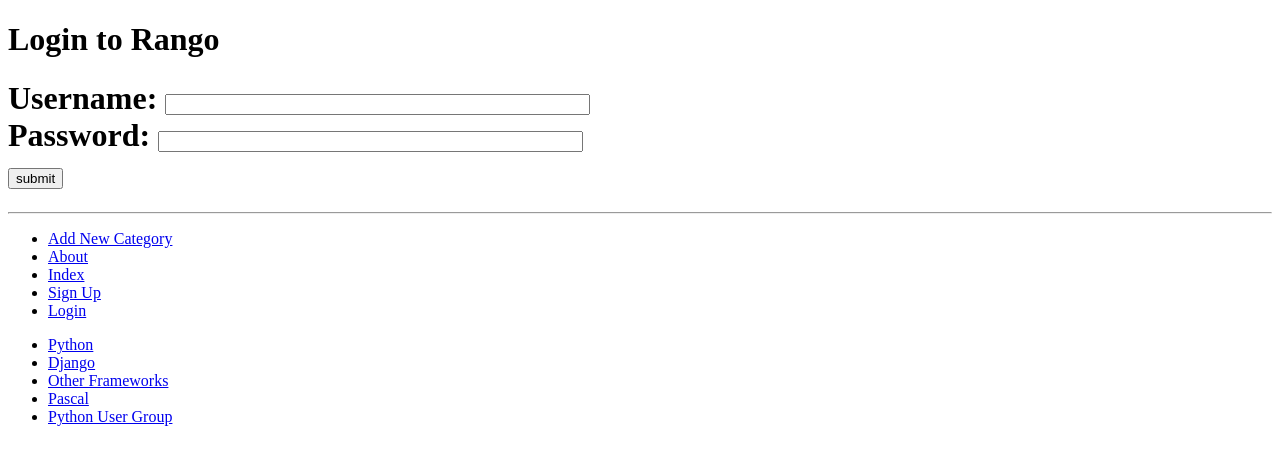
After one commit to 2260181h/tango_with_django_project, a Django app: page /rango/login/ in a window 1280 px wide. The commit adds this page. Shown: the top 465 px of the page. Run offline with Django 3.2, Linux system fonts and the light colour scheme; data comes from the database, SQL or seed files in the repository; both versions use the stored data as it was after the commit.

Commit message:
Chapter 9 BETA

```diff
--- a/rango/urls.py
+++ b/rango/urls.py
@@ -5,7 +5,18 @@ urlpatterns = [
     url(r'^$', views.index, name='index'),
     url(r'^about/$', views.about, name='about'),
     url(r'^add_category/$', views.add_category, name='add_category'),
-    url(r'^category/(?P<category_name_slug>[\w\-]+)/add_page/$', views.add_page, name='add_page"'),
+
+    url(r'^category/(?P<category_name_slug>[\w\-]+)/add_page/$',
+    	views.add_page, name='add_page'),
+
     url(r'^category/(?P<category_name_slug>[\w\-]+)/$',
         views.show_category, name='show_category'),
+
+    url(r'^register/$', views.register, name='register'),
+
+    url(r'^login/$', views.user_login, name='login'),
+
+    url(r'restricted/', views.restricted, name='restricted'),
+
+    url(r'^logout/$', views.user_logout, name='logout'),
 ]
--- a/rango/views.py
+++ b/rango/views.py
@@ -2,6 +2,12 @@ from rango.forms import CategoryForm
 from rango.forms import PageForm
 from django.shortcuts import render
 from rango.models import Category,Page
+from rango.forms import UserForm, UserProfileForm
+from django.contrib.auth import authenticate, login
+from django.http import HttpResponseRedirect, HttpResponse
+from django.core.urlresolvers import reverse
+from django.contrib.auth.decorators import login_required
+from django.contrib.auth import logout
 
 from django.http import HttpResponse
 
@@ -63,3 +69,68 @@ def add_page(request, category_name_slug):
             print(form.errors)
     context_dict = {'form':form, 'category':category}
     return render(request, 'rango/add_page.html', context_dict)
+
+
+def register(request):
+    registered = False
+    if request.method == 'POST':
+        user_form = UserForm(data=request.POST)
+        profile_form = UserProfileForm(data=request.POST)
+
+        if user_form.is_valid() and profile_form.is_valid():
+            user = user_form.save()
+
+            user.set_password(user.password)
+            user.save()
+
+            profile = profile_form.save(commit=False)
+            profile.user = user
+
+            if 'picture' in request.FILES:
+                profile.picture = request.FILES['picture']
+
+            profile.save()
+
+            registered = True
+        else:
+            print(user_form.errors, profile_form.errors)
+
+    else:
+        user_form = UserForm()
+        profile_form = UserProfileForm()
+
+    return render(request,
+                     'rango/register.html',
+                    {'user_form': user_form,
+                     'profile_form':profile_form,
+                     'registered': registered})
+
+
+def user_login(request):
+    if request.method =='POST':
+        username = request.POST.get('username')
+        password = request.POST.get('password')
+
+        user = authenticate(username=username, password=password)
+
+        if user:
+            if user.is_active:
+                login(request, user)
+                return HttpResponseRedirect(reverse('index'))
+            else:
+                return HttpResponse("Your Rango account is disabled.")
+        else:
+            print("Invalid login details: {0}, {1}".format(username, password))
+            return HttpResponse("Invalid login details supplied.")
+    else:
+        return render(request, 'rango/login.html', {})
+
+@login_required
+def restricted(request):
+    return HttpResponse("Since you're logged in, you can see this text!")
+
+
+@login_required
+def user_logout(request):
+    logout(request)
+    return HttpResponseRedirect(reverse('index'))
--- a/tango_with_django_project/settings.py
+++ b/tango_with_django_project/settings.py
@@ -124,6 +124,8 @@ USE_TZ = True
 
 # Static files (CSS, JavaScript, Images)
 # https://docs.djangoproject.com/en/1.11/howto/static-files/
+LOGIN_URL = '/rango/login/'
+
 MEDIA_ROOT = MEDIA_DIR
 MEDIA_URL = '/media/'
 
--- a/templates/rango/base.html
+++ b/templates/rango/base.html
@@ -22,6 +22,8 @@
 				<li><a href="{% url 'add_category' %}">Add New Category</a></li>
 				<li><a href="{% url 'about' %}">About</a></li>
 				<li><a href="{% url 'index' %}">Index</a></li>
+				<li><a href="{% url 'register' %}">Sign Up</a></li>
+				<li><a href="{% url 'login' %}">Login</a></li>
 			</ul>
 		</div>
 		<div>
--- /dev/null
+++ b/templates/rango/login.html
@@ -0,0 +1,16 @@
+{% extends 'rango/base.html' %}
+{% load staticfiles %}
+
+{% block title_block %}
+	Login
+{% endblock %}
+
+{% block body_block %}
+<h1>Login to Rango<h1>
+<form id="login_form" method="post" action="{% url 'login' %">
+	{% csrf_token %}
+	Username: <input type="text" name="username" value="" size="50" /><br />
+	Password: <input type="password" name="password" value="" size="50" /><br />
+	<input type="submit" value="submit" />
+</form>
+{% endblock %}
```
Also changed, not shown: rango/forms.py (+16 -0 lines), rango/templatetags/rango_temple_tags.py (deleted, +0 -8 lines), templates/rango/register.html (added, +25 -0 lines), db.sqlite3, 1 other file.
